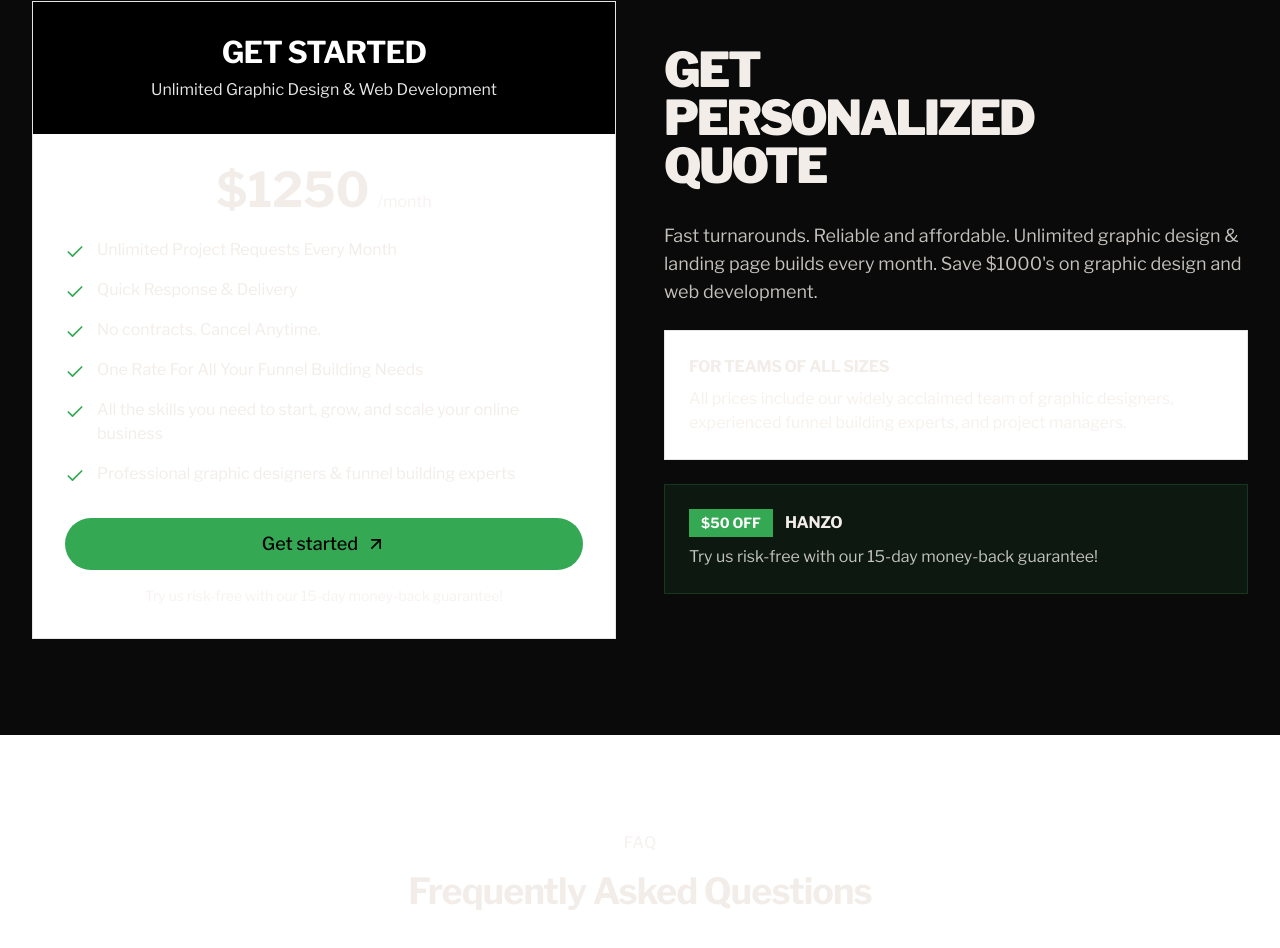
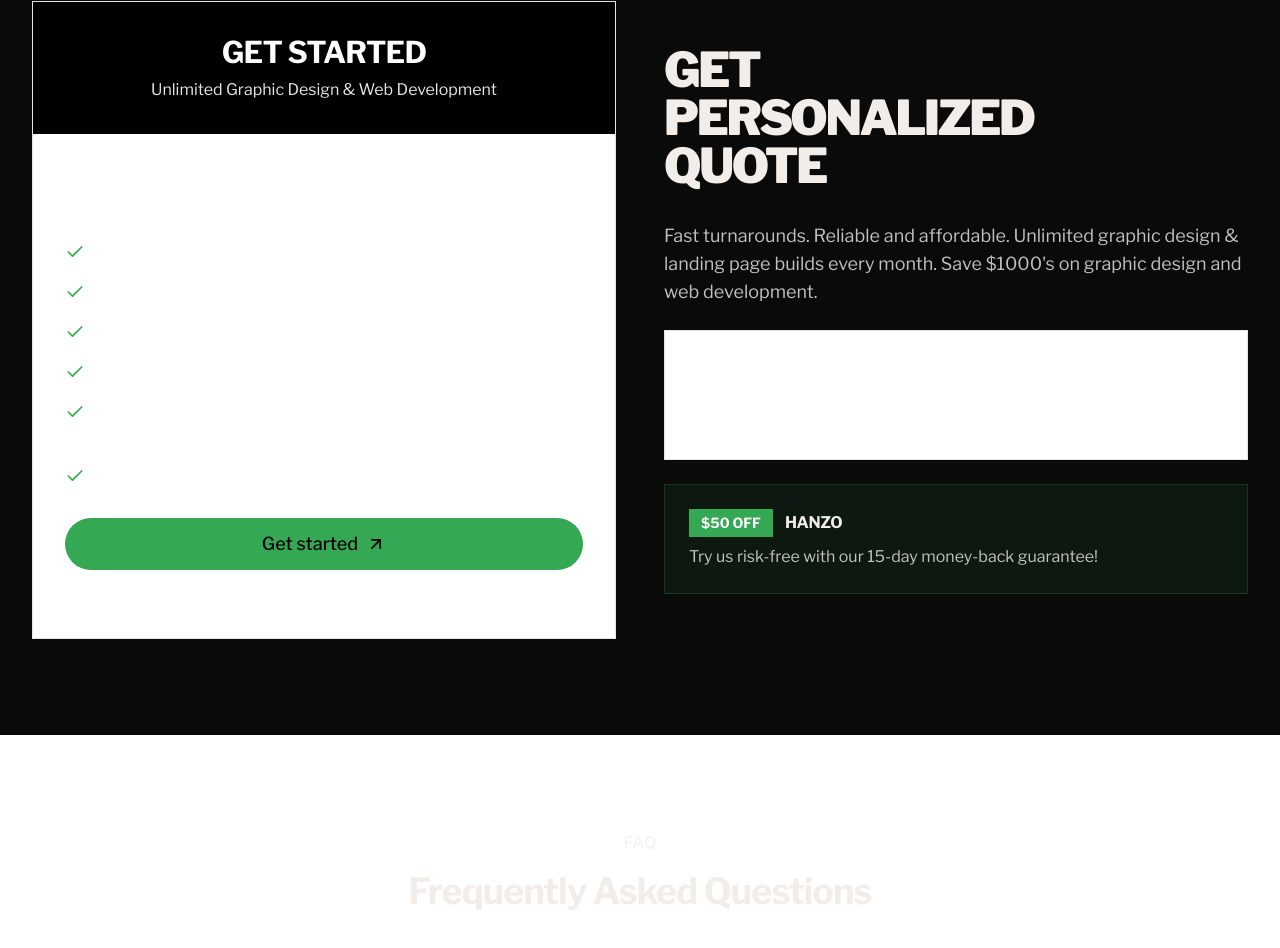
Before and after one commit to hanzoai/agency, a React (Vite) app: page / in a window 1280 px wide. Shown: the part 5543-6491 px from the top of the page. Built offline with nearby package versions, Linux system fonts and the light colour scheme.

Commit message:
Update text color
The color of the text on a white background was updated to white.

```diff
--- a/src/components/Pricing.tsx
+++ b/src/components/Pricing.tsx
@@ -24,15 +24,15 @@ const Pricing = () => {
 
               <div className="p-8">
                 <div className="flex justify-center items-baseline mb-6">
-                  <span className="text-5xl font-bold">$1250</span>
-                  <span className="ml-2 text-primary/70">/month</span>
+                  <span className="text-5xl font-bold text-white">$1250</span>
+                  <span className="ml-2 text-white/70">/month</span>
                 </div>
 
                 <ul className="space-y-4 mb-8">
                   {features.map((feature, index) => (
                     <li key={index} className="flex items-start">
                       <Check size={20} className="text-accent mr-3 mt-1 flex-shrink-0" />
-                      <span>{feature}</span>
+                      <span className="text-white">{feature}</span>
                     </li>
                   ))}
                 </ul>
@@ -45,7 +45,7 @@ const Pricing = () => {
                   <ArrowUpRight size={20} className="ml-2" />
                 </a>
 
-                <p className="text-center text-sm text-primary/70 mt-4">
+                <p className="text-center text-sm text-white/70 mt-4">
                   Try us risk-free with our 15-day money-back guarantee!
                 </p>
               </div>
@@ -61,8 +61,8 @@ const Pricing = () => {
             </p>
 
             <div className="bg-white p-6 border border-black/10 mb-6">
-              <h3 className="font-bold mb-2 uppercase">For Teams of All Sizes</h3>
-              <p className="text-primary/80">
+              <h3 className="font-bold mb-2 uppercase text-white">For Teams of All Sizes</h3>
+              <p className="text-white/80">
                 All prices include our widely acclaimed team of graphic designers, experienced funnel building experts, and project managers.
               </p>
             </div>
```
